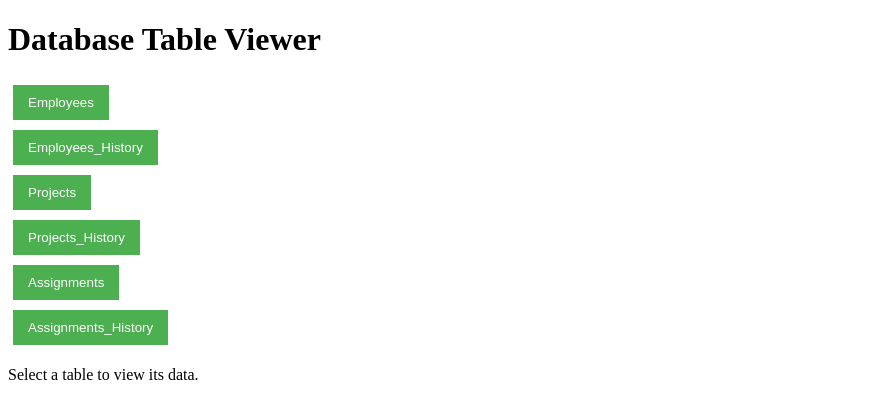
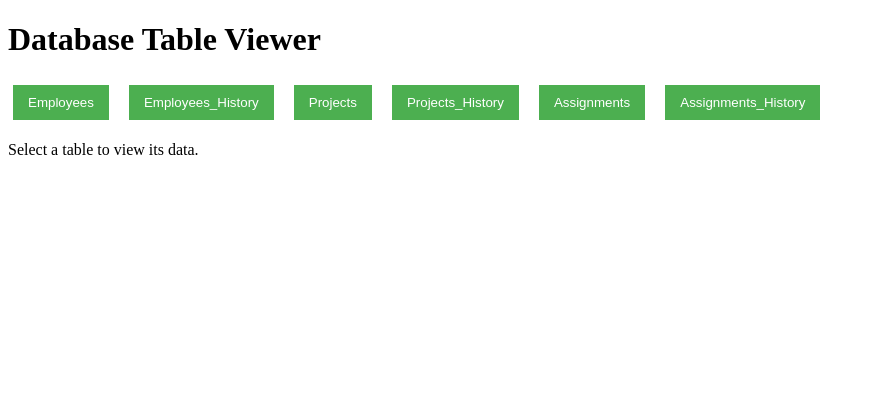
Before and after one commit to GhineaMihai/CABDProject, a Flask app: page / in a window 1280 px wide. Shown: the top 419 px of the page, without its empty margins (0-875 px from the left). Run offline with Flask 3, Linux system fonts and the light colour scheme; data that the repository does not hold is empty.

Commit message:
changed table buttons to be in a row not in a column

```diff
--- a/templates/index.html
+++ b/templates/index.html
@@ -5,6 +5,7 @@
     <meta name="viewport" content="width=device-width, initial-scale=1.0">
     <title>Table Viewer</title>
     <style>
+        /* CSS for styling */
         table {
             width: 100%;
             border-collapse: collapse;
@@ -58,13 +59,20 @@
             text-decoration: none;
             cursor: pointer;
         }
+
+        /* Add this section for displaying buttons in a row */
+        .button-container {
+            display: flex; /* Use flexbox to align buttons in a row */
+            flex-wrap: wrap; /* Allow wrapping if there's not enough space */
+            gap: 10px; /* Add some space between buttons */
+        }
     </style>
 </head>
 <body>
     <h1>Database Table Viewer</h1>
 
-    <!-- Table buttons -->
-    <div>
+    <!-- Table buttons in a row -->
+    <div class="button-container">
         {% for table in table_names %}
             <form method="POST" action="/">
                 <button type="submit" name="table" value="{{ table }}" class="btn">{{ table }}</button>
```
